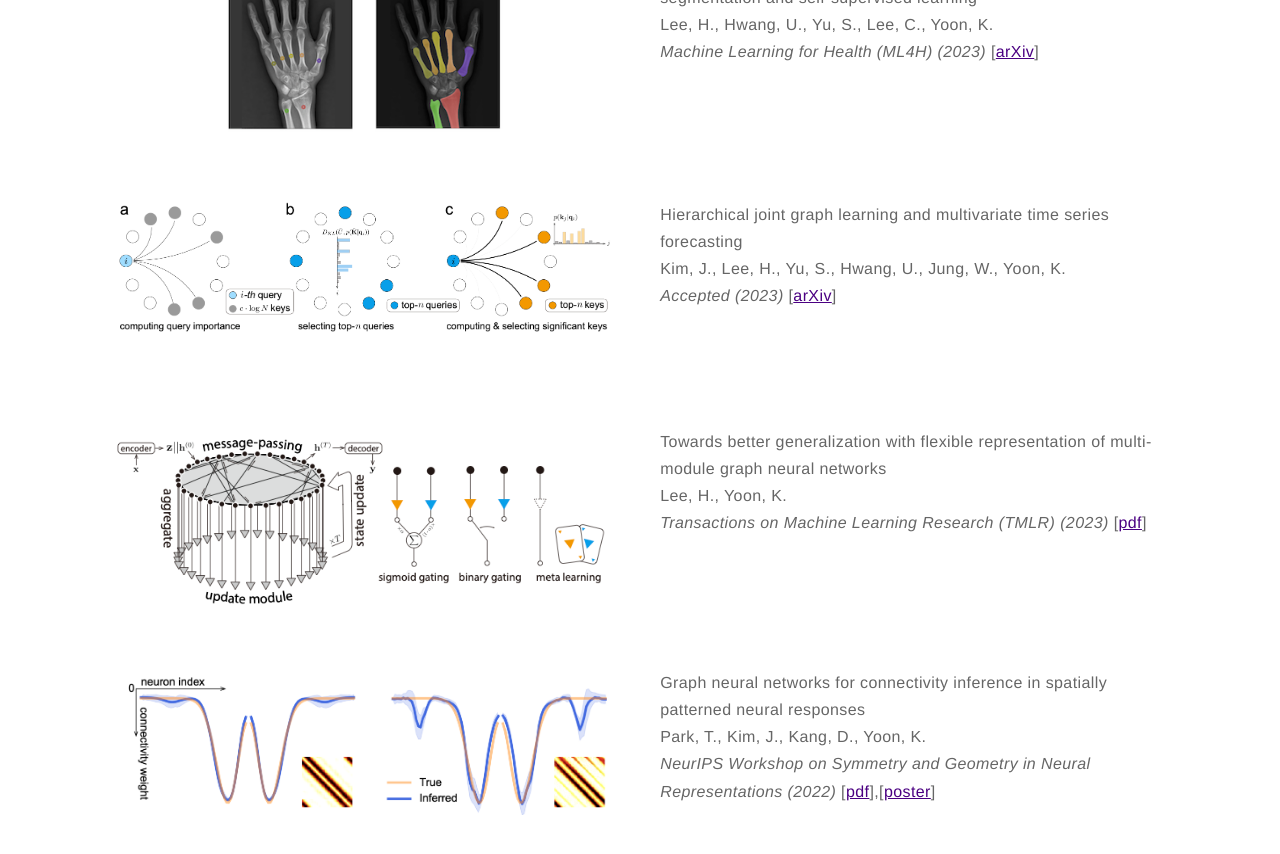
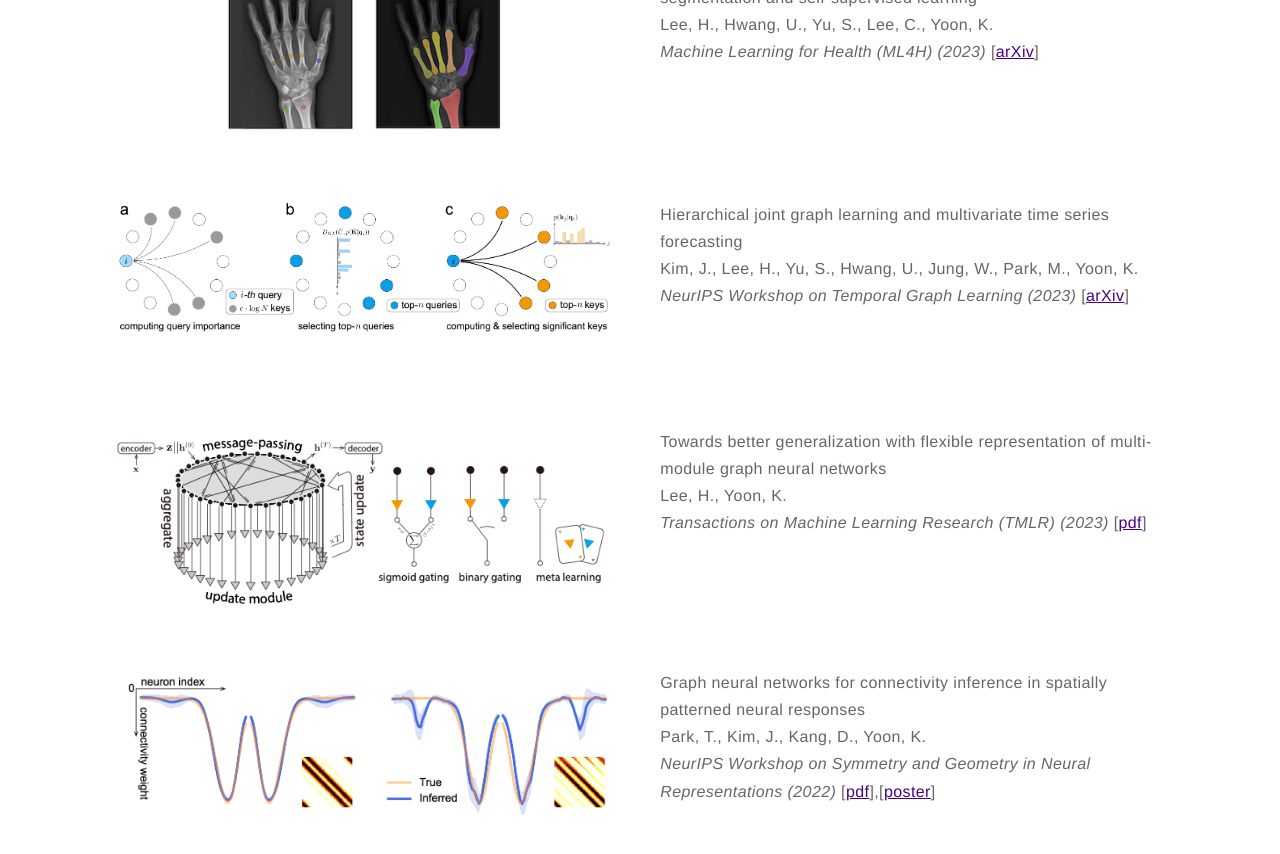
Before and after one commit to kijungyoon/kijungyoon.github.io, a Jekyll site: the page built from papers.md, in a window 1280 px wide and 900 px high, scrolled down 618 px. Shown: the top 854 px of the window. Built offline with Jekyll 4.4.1, drawn with Linux system fonts in a browser that asks for light colours.

Commit message:
Update papers.md

```diff
--- a/papers.md
+++ b/papers.md
@@ -28,8 +28,8 @@ layout: page
 
     <div class="toright">
     <p><b>Hierarchical joint graph learning and multivariate time series forecasting</b><br>
-    Kim, J., Lee, H., Yu, S., Hwang, U., Jung, W., Yoon, K.<br>
-    <i>Accepted (2023)</i>
+    Kim, J., Lee, H., Yu, S., Hwang, U., Jung, W., Park, M., Yoon, K.<br>
+    <i>NeurIPS Workshop on Temporal Graph Learning (2023)</i>
     [<a href="https://">arXiv</a>]</p><br>
     </div>
 </div>
```
